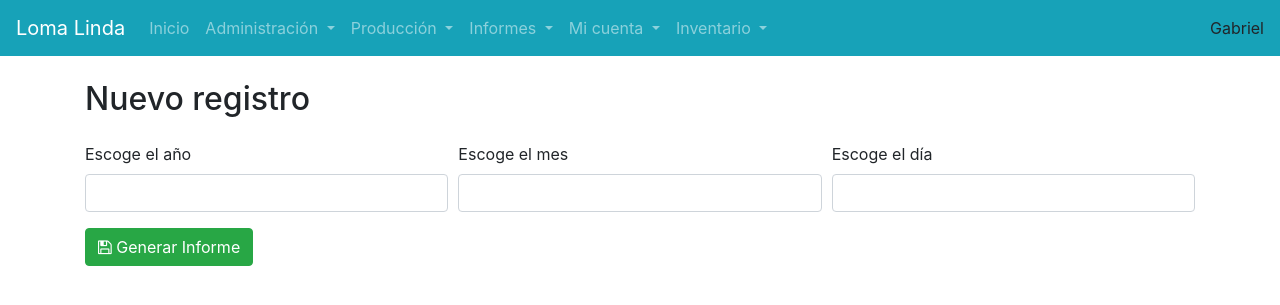
After one commit to oderman/lomalinda, a PHP site: page /usuarios/informe-litro-leche.php in a window 1280 px wide. The commit adds this page. Shown: the top 305 px of the page. Run offline with PHP 8.4, Linux system fonts and the light colour scheme; a user stored in the database is signed in; data comes from the database, SQL or seed files in the repository.

Commit message:
Informe litros de leche por día. Total de litros

```diff
--- /dev/null
+++ b/usuarios/informe-litro-leche.php
@@ -0,0 +1,65 @@
+<?php
+include("head.php");
+include("funciones.php");
+?>
+</head>
+
+<body>
+    <?php include("menu.php"); ?>
+
+    <div class="container">
+
+        <h2 class="mt-4 mb-4">Nuevo registro</h2>
+
+
+        <div class="row justify-content-md-center">
+            <div class="col col-lg-12">
+
+                <?php include("alertas.php"); ?>
+
+                <form action="informe-litro-leche-generar.php" method="post" target="_blank">
+
+
+
+                    <div class="form-row">
+
+                        <div class="form-group col-md-4">
+                            <label>Escoge el año</label>
+                            <input type="text" class="form-control" name="agno" required>
+                        </div>
+
+                        <div class="form-group col-md-4">
+                            <label>Escoge el mes</label>
+                            <input type="text" class="form-control" name="mes" required>
+                        </div>
+
+                        <div class="form-group col-md-4">
+                            <label>Escoge el día</label>
+                            <input type="text" class="form-control" name="dia" required>
+                        </div>
+
+
+
+                    </div>
+
+
+
+                    <button type="submit" class="btn btn-success"><i class="fa fa-save" aria-hidden="true"></i> Generar Informe</button>
+
+                </form>
+
+            </div>
+
+
+        </div>
+
+    </div>
+
+
+    <script src="https://code.jquery.com/jquery-3.5.1.slim.min.js" integrity="sha384-DfXdz2htPH0lsSSs5nCTpuj/zy4C+OGpamoFVy38MVBnE+IbbVYUew+OrCXaRkfj" crossorigin="anonymous"></script>
+    <script src="https://cdn.jsdelivr.net/npm/popper.js@1.16.1/dist/umd/popper.min.js" integrity="sha384-9/reFTGAW83EW2RDu2S0VKaIzap3H66lZH81PoYlFhbGU+6BZp6G7niu735Sk7lN" crossorigin="anonymous"></script>
+    <script src="https://stackpath.bootstrapcdn.com/bootstrap/4.5.2/js/bootstrap.min.js" integrity="sha384-B4gt1jrGC7Jh4AgTPSdUtOBvfO8shuf57BaghqFfPlYxofvL8/KUEfYiJOMMV+rV" crossorigin="anonymous"></script>
+
+</body>
+
+</html>
--- a/usuarios/menu.php
+++ b/usuarios/menu.php
@@ -36,7 +36,10 @@
                 </a>
                 <div class="dropdown-menu" aria-labelledby="navbarDropdown">
                     <a class="dropdown-item" href="#">Bloques en bodega</a>
+                    <a class="dropdown-item" href="informe-litro-leche.php">Litros de Leche Diarios</a>
                 </div>
+
+
             </li>
 
 
```
Also changed, not shown: usuarios/informe-litro-leche-generar.php (added, +77 -0 lines), 1 other file.
